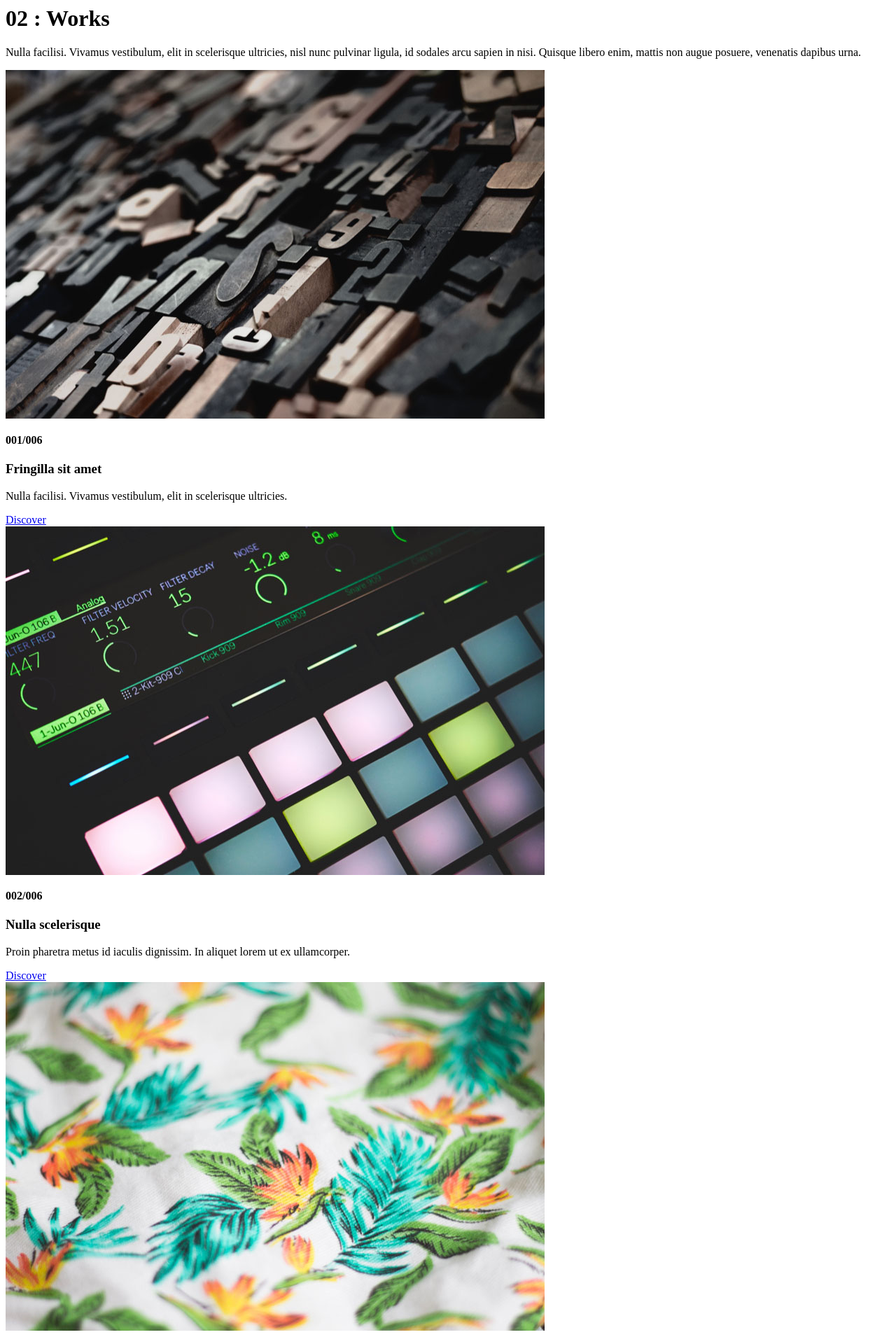
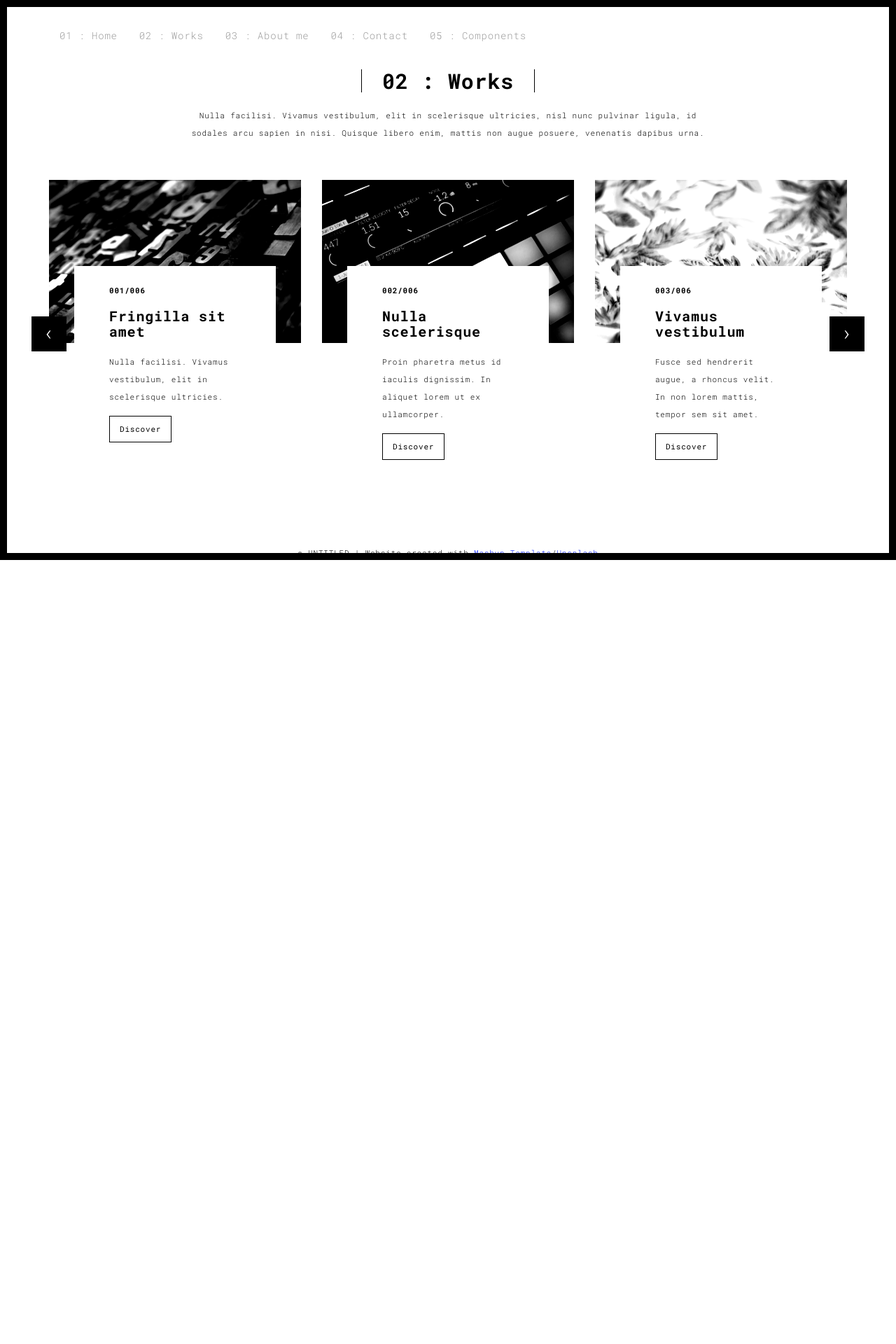
Before and after one commit to salvadorpep/personalweb, a Python web app: template templates/works.html in a window 1280 px wide. Shown: the top 1920 px of the page at 70% size. After the commit the page ends 800 px from the top, so only its background shows below. Run offline with Jinja, Linux system fonts and the light colour scheme; the template is opened without the code that fills it, so the values that code supplies are empty.

Commit message:
Correción fallo redirigir base y otros cuerpos

```diff
--- a/templates/about.html
+++ b/templates/about.html
@@ -1,5 +1,6 @@
+{% extends "base.html" %}
+
 {% block page_content %}
-        {% endblock page_content %}
 
 
 <div class="section-container">
@@ -69,3 +70,5 @@
 </script>
 
 --> <script type="text/javascript" src="./assets/main.70a66962.js"></script>
+
+{% endblock page_content %}
--- a/templates/components.html
+++ b/templates/components.html
@@ -1,5 +1,7 @@
+{% extends "base.html" %}
+
 {% block page_content %}
-        {% endblock page_content %}
+
 
 
 <!-- Add your site or app content here -->
@@ -207,3 +209,5 @@
 </script>
 
 --> <script type="text/javascript" src="./assets/main.70a66962.js"></script>
+
+{% endblock page_content %}
--- a/templates/contact.html
+++ b/templates/contact.html
@@ -1,5 +1,6 @@
+{% extends "base.html" %}
+
 {% block page_content %}
-        {% endblock page_content %}
 
 
 <div class="section-container">
@@ -101,3 +102,5 @@
 </script>
 
 --> <script type="text/javascript" src="./assets/main.70a66962.js"></script>
+
+{% endblock page_content %}
--- a/templates/work.html
+++ b/templates/work.html
@@ -1,5 +1,7 @@
+{% extends "base.html" %}
+
 {% block page_content %}
-        {% endblock page_content %}
+
 
 
 
@@ -89,3 +91,5 @@
 </script>
 
 --> <script type="text/javascript" src="./assets/main.70a66962.js"></script>
+
+{% endblock page_content %}
--- a/templates/works.html
+++ b/templates/works.html
@@ -1,5 +1,8 @@
+{% extends "base.html" %}
+
 {% block page_content %}
-        {% endblock page_content %}
+
+
 
 
 <div class="section-container">
@@ -22,36 +25,36 @@
                 <div class="row">
                     <div class="col-sm-4">
 
-                      <a href="./work.html" title="" class="black-image-project-hover">
+                      <a href="./work" title="" class="black-image-project-hover">
                         <img src="./assets/images/work01-hover.jpg" alt="" class="img-responsive">
                       </a>
                       <div class="card-container card-container-lg">
                         <h4>001/006</h4>
                         <h3>Fringilla sit amet</h3>
                         <p>Nulla facilisi. Vivamus vestibulum, elit in scelerisque ultricies.</p>
-                        <a href="./work.html" title="" class="btn btn-default">Discover</a>
+                        <a href="./work" title="" class="btn btn-default">Discover</a>
                       </div>
                     </div>
                     <div class="col-sm-4">
-                      <a href="./work.html" title="" class="black-image-project-hover">
+                      <a href="./work" title="" class="black-image-project-hover">
                         <img src="./assets/images/work02-hover.jpg" alt="" class="img-responsive">
                       </a>
                       <div class="card-container card-container-lg">
                         <h4>002/006</h4>
                         <h3>Nulla scelerisque</h3>
                         <p>Proin pharetra metus id iaculis dignissim. In aliquet lorem ut ex ullamcorper.</p>
-                        <a href="./work.html" title="" class="btn btn-default">Discover</a>
+                        <a href="./work" title="" class="btn btn-default">Discover</a>
                       </div>
                     </div>
                     <div class="col-sm-4">
-                      <a href="./work.html" title="" class="black-image-project-hover">
+                      <a href="./work" title="" class="black-image-project-hover">
                         <img src="./assets/images/work03-hover.jpg" alt="" class="img-responsive">
                       </a>
                       <div class="card-container card-container-lg">
                         <h4>003/006</h4>
                         <h3>Vivamus vestibulum</h3>
                         <p>Fusce sed hendrerit augue, a rhoncus velit. In non lorem mattis, tempor sem sit amet.</p>
-                        <a href="./work.html" title="" class="btn btn-default">Discover</a>
+                        <a href="./work" title="" class="btn btn-default">Discover</a>
                       </div>
                     </div>
 
@@ -62,37 +65,37 @@
             <div class="item">
                 <div class="row">
                   <div class="col-sm-4">
-                    <a href="./work.html" class="black-image-project-hover">
+                    <a href="./work" class="black-image-project-hover">
                       <img src="./assets/images/work02-hover.jpg" alt="Image" class="img-responsive">
                     </a>
                     <div class="card-container">
                       <h4>004/006</h4>
                       <h3>Nulla scelerisque</h3>
                       <p>Proin pharetra metus id iaculis dignissim. In aliquet lorem ut ex ullamcorper.</p>
-                      <a href="./work.html" class="btn btn-default">Discover</a>
+                      <a href="./work" class="btn btn-default">Discover</a>
                     </div>
                   </div>
                    <div class="col-sm-4">
-                      <a href="./work.html" class="black-image-project-hover">
+                      <a href="./work" class="black-image-project-hover">
                         <img src="./assets/images/work01-hover.jpg" alt="Image" class="img-responsive">
                       </a>
                       <div class="card-container">
                         <h4>005/006</h4>
                         <h3>Fringilla sit amet</h3>
                         <p>Nulla facilisi. Vivamus vestibulum, elit in scelerisque ultricies.</p>
-                        <a href="./work.html" class="btn btn-default">Discover</a>
+                        <a href="./work" class="btn btn-default">Discover</a>
                       </div>
                     </div>
 
                     <div class="col-sm-4">
-                      <a href="./work.html" class="black-image-project-hover">
+                      <a href="./work" class="black-image-project-hover">
                         <img src="./assets/images/work03-hover.jpg" alt="Image" class="img-responsive">
                       </a>
                       <div class="card-container">
                         <h4>006/006</h4>
                         <h3>Vivamus vestibulum</h3>
                         <p>Fusce sed hendrerit augue, a rhoncus velit. In non lorem mattis, tempor sem sit amet.</p>
-                        <a href="./work.html" class="btn btn-default">Discover</a>
+                        <a href="./work" class="btn btn-default">Discover</a>
                       </div>
                     </div>
 
@@ -150,3 +153,5 @@
 </script>
 
 --> <script type="text/javascript" src="./assets/main.70a66962.js"></script>
+
+{% endblock page_content %}
```
